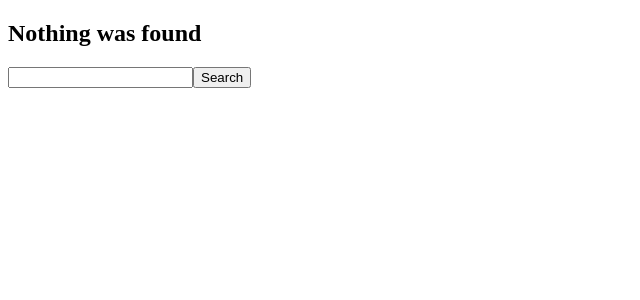
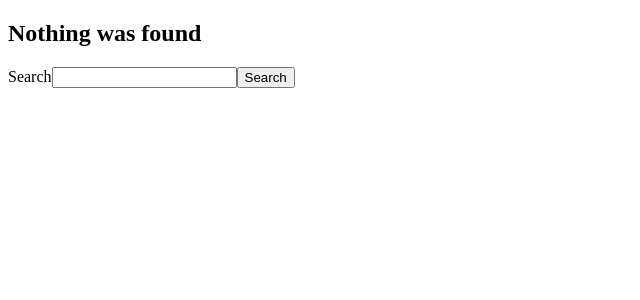
Before and after one commit to Johnny088/hillel_react_lesson41, a React (Vite) app: page / in a window 1280 px wide. Shown: the top 300 px of the page, without its empty margins (0-640 px from the left). Built offline with nearby package versions, Linux system fonts and the light colour scheme; no server answers.

Commit message:
Add label info

```diff
--- a/src/components/SearchForm/SearchForm.tsx
+++ b/src/components/SearchForm/SearchForm.tsx
@@ -12,7 +12,7 @@ export const SearchForm = ({ searchQuery }: Props) => {
   };
   return (
     <form action={formHandler}>
-      <label htmlFor={`search-${id}`}></label>
+      <label htmlFor={`search-${id}`}>Search</label>
       <input id={`search-${id}`} name="search" type="text" />
       <button>Search</button>
     </form>
```
